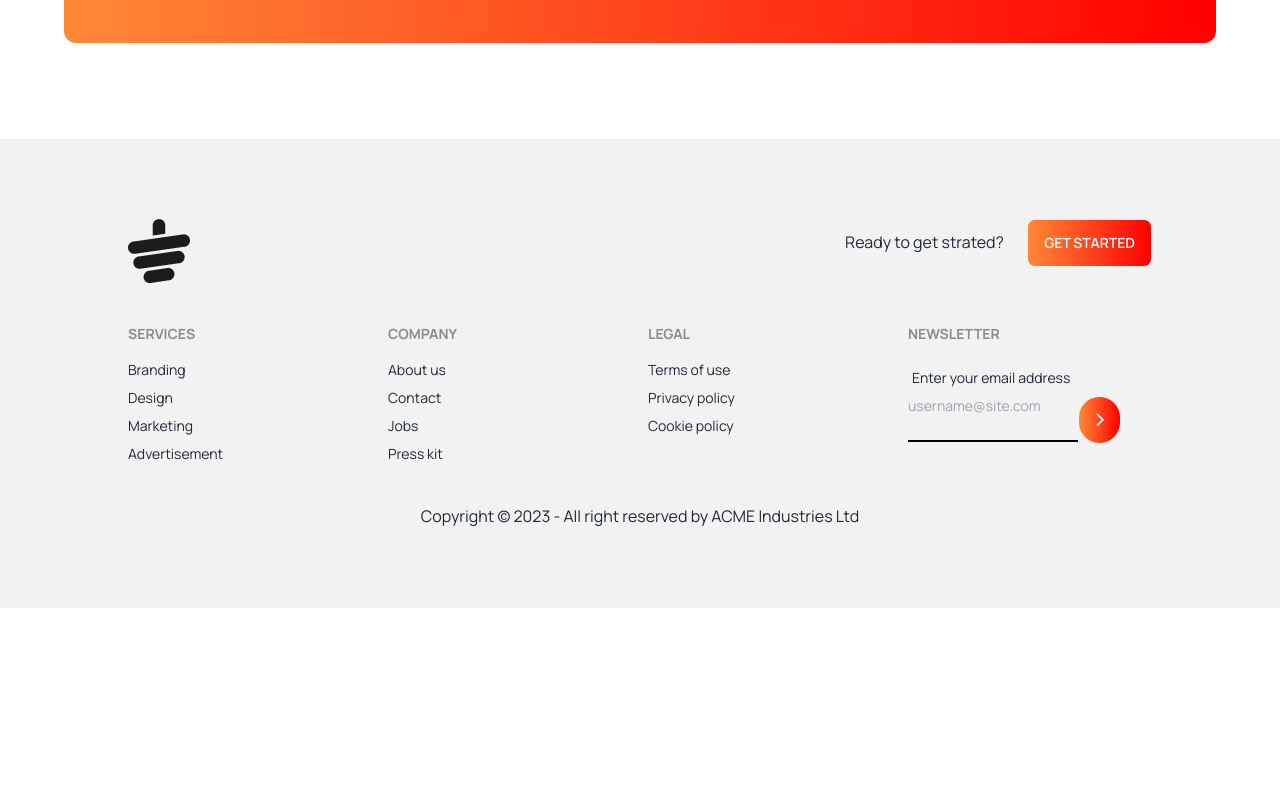
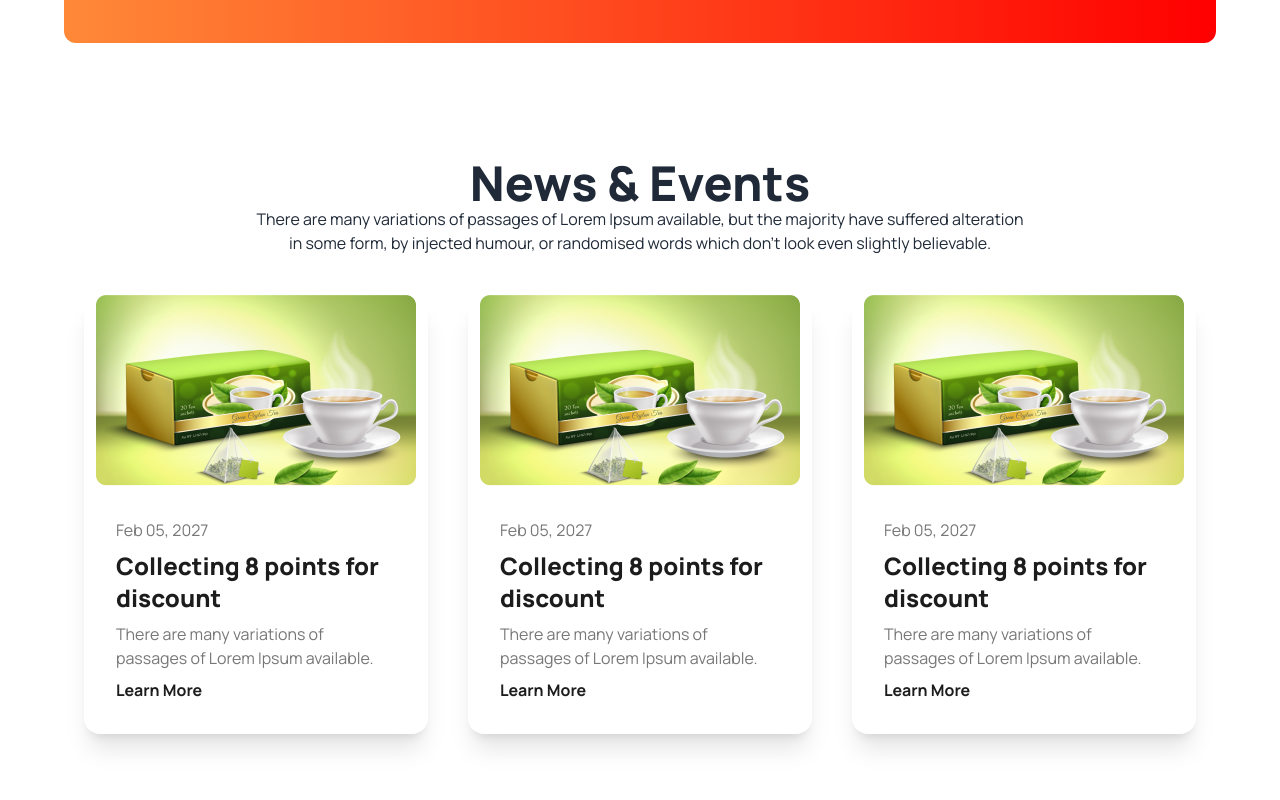
Before and after one commit to gfaruk02/tea-house-repo, a plain HTML site: page index.html in a window 1280 px wide. Shown: the part 2380-3180 px from the top of the page. Before the commit the page ends 2988 px from the top, so only its background shows below. Drawn offline with nearby package versions, Linux system fonts and the light colour scheme.

Commit message:
add news and events

```diff
--- a/index.html
+++ b/index.html
@@ -177,6 +177,52 @@
             </div>
           </div>
         </section>
+        <!-- News & Events -->
+        <section class=" container mx-auto max-w-6xl text-center my-24 p-5">
+          <h1 class="text-5xl font-extrabold md-10">News & Events</h1>
+          <p class="lg:max-w-3xl mx-auto mb-10">
+            There are many variations of passages of Lorem Ipsum available, but the majority have suffered alteration in some form, by injected humour, or randomised words which don't look even slightly believable.
+          </p>
+          <div class="grid lg:grid-cols-3 gap-10">
+            <!--1st News & Events cards -->
+          <div class="card  bg-base-100 shadow-xl text-left">
+            <figure><img src="/images/news-1.png" alt="Shoes" /></figure>
+            <div class="card-body">
+              <p class="text-[#777]">Feb 05, 2027</p>
+              <h2 class="text-2xl font-extrabold text-[#1C1C1C]">Collecting 8 points for discount</h2>
+              <p class="text-[#777]">There are many variations of passages of Lorem Ipsum available.</p>
+              <div class="card-actions ">
+                <button class="font-bold text-[#1C1C1C]">Learn More</button>
+              </div>
+            </div>
+          </div>
+          <!-- 2nd News & Events cards -->
+          <div class="card  bg-base-100 shadow-xl text-left">
+            <figure><img src="/images/news-1.png" alt="Shoes" /></figure>
+            <div class="card-body">
+              <p class="text-[#777]">Feb 05, 2027</p>
+              <h2 class="text-2xl font-extrabold text-[#1C1C1C]">Collecting 8 points for discount</h2>
+              <p class="text-[#777]">There are many variations of passages of Lorem Ipsum available.</p>
+              <div class="card-actions ">
+                <button class="font-bold text-[#1C1C1C]">Learn More</button>
+              </div>
+            </div>
+          </div>
+          <!--3rd News & Events cards -->
+          <div class="card  bg-base-100 shadow-xl text-left">
+            <figure><img src="/images/news-1.png" alt="Shoes" /></figure>
+            <div class="card-body">
+              <p class="text-[#777]" >Feb 05, 2027</p>
+              <h2 class="text-2xl font-extrabold text-[#1C1C1C]">Collecting 8 points for discount</h2>
+              <p class="text-[#777]">There are many variations of passages of Lorem Ipsum available.</p>
+              <div class="card-actions ">
+                <button class="font-bold text-[#1C1C1C]">Learn More</button>
+              </div>
+            </div>
+          </div>
+          </div>
+
+        </section>
     </main>
     <footer class="p-10 bg-base-200 text-base-content lg:px-32 ">
       <div class="flex gap-20 justify-between py-10 ">
```
